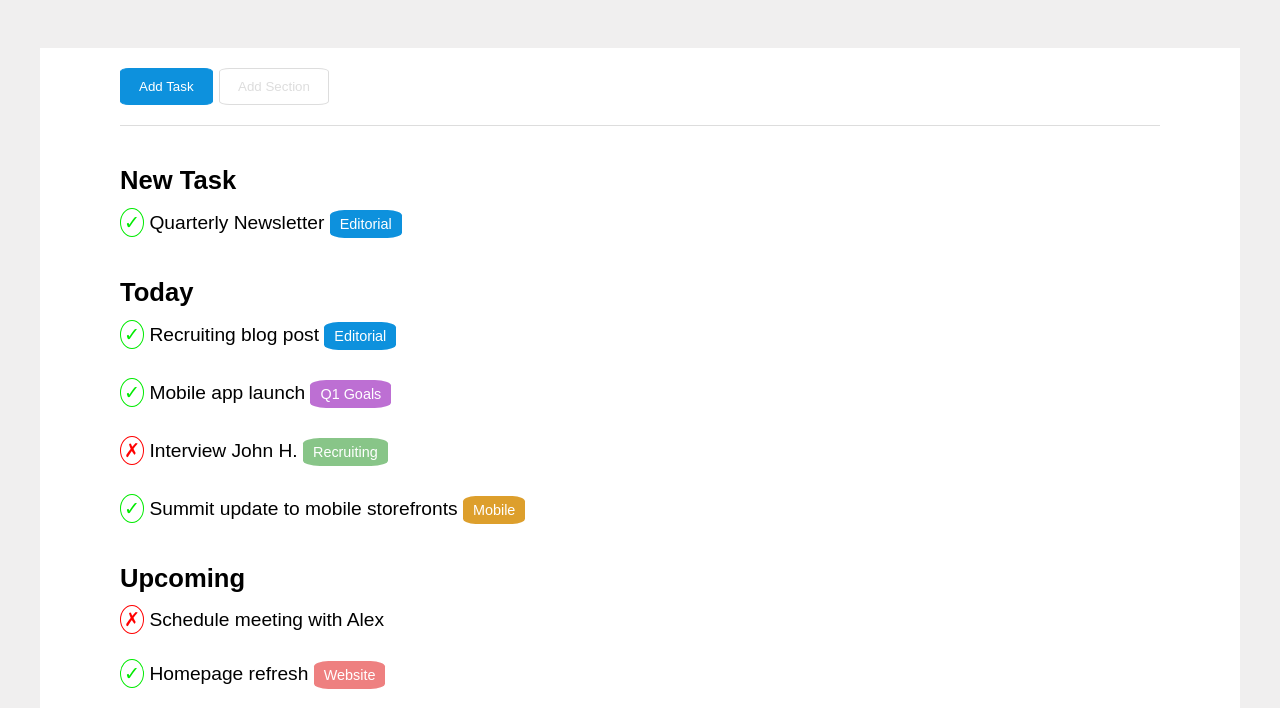
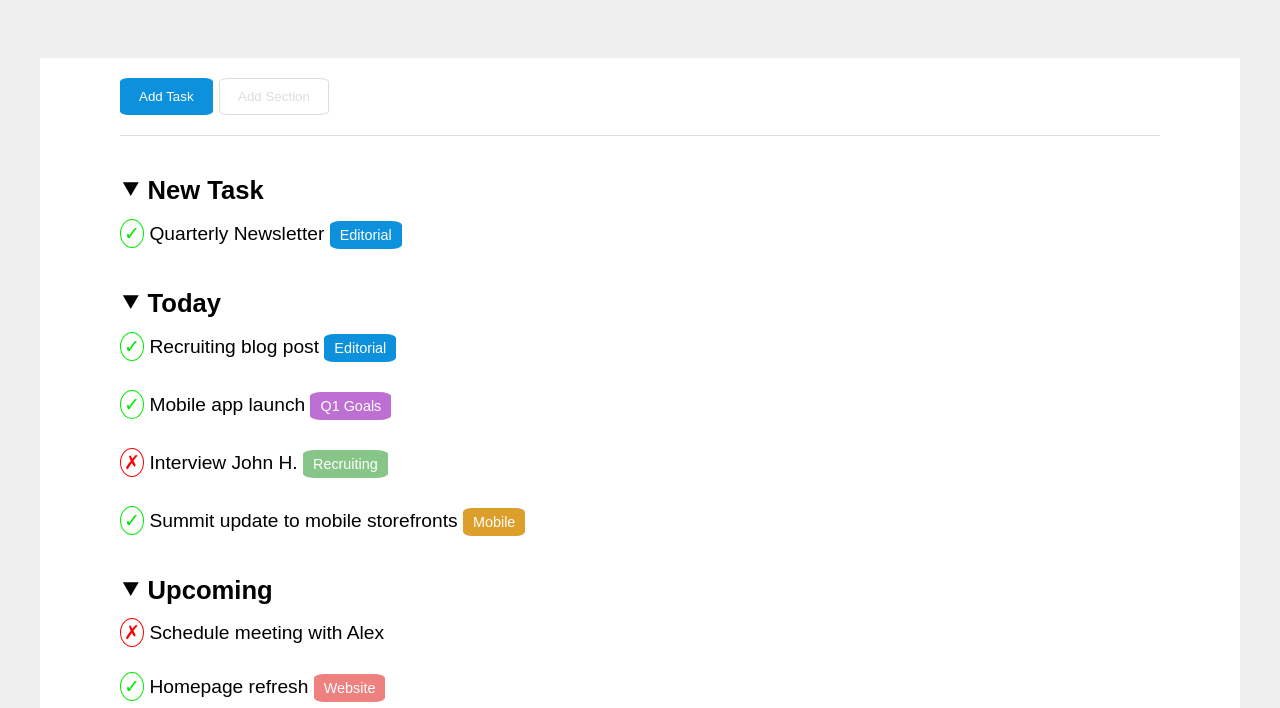
Before and after one commit to luigicaiaffa/html-css-toboolist, a plain HTML site: page index.html in a window 1280 px wide. Shown: the part 92-800 px from the top of the page. Drawn offline with Linux system fonts and the light colour scheme.

Commit message:
last commit

```diff
--- a/css/style.css
+++ b/css/style.css
@@ -15,7 +15,8 @@ ul{
 .container {
     margin: 0 auto;
     padding: 0 80px;
-    margin-top: 50px;
+    margin-top: 60px;
+    padding-bottom: 40px;
     width: 1200px;
     max-width: 100%;
     background-color: white;
@@ -26,6 +27,7 @@ ul{
     background-color: #f0efef;
     background-size: cover;
     padding-top: 10px;
+    padding-bottom: 259px;
 }
 
 /* PAGE HEADER */
@@ -96,7 +98,7 @@ margin: 40px 0;
     display: inline-block;
     padding: 6px 10px;
     font-size: .75em;
-    border-radius: 20%;
+    border-radius: 15%;
     color: white;
 }
 
--- a/index.html
+++ b/index.html
@@ -38,7 +38,7 @@
 
                 <!-- lista 1 -->
                 <div class="list-container">
-                    <h2 class="list-title">New Task</h2>
+                    <h2 class="list-title">&#11206; New Task</h2>
                     <ul>
                         <li class="list-item">
                             <span class="list-check">&check;</span>
@@ -50,7 +50,7 @@
 
                 <!-- lista 2 -->
                 <div class="list-container">
-                    <h2 class="list-title">Today</h2>
+                    <h2 class="list-title">&#11206; Today</h2>
                     <ul>
                         <li class="list-item">
                             <span class="list-check">&check;</span>
@@ -77,7 +77,7 @@
 
                 <!-- lista 3 -->
                 <div class="list-container">
-                    <h2 class="list-title">Upcoming</h2>
+                    <h2 class="list-title">&#11206; Upcoming</h2>
                     <ul>
                         <li class="list-item">
                             <span class="list-cross">&cross;</span>
```
